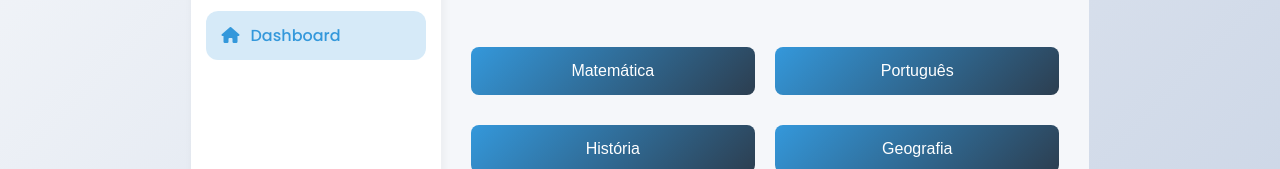
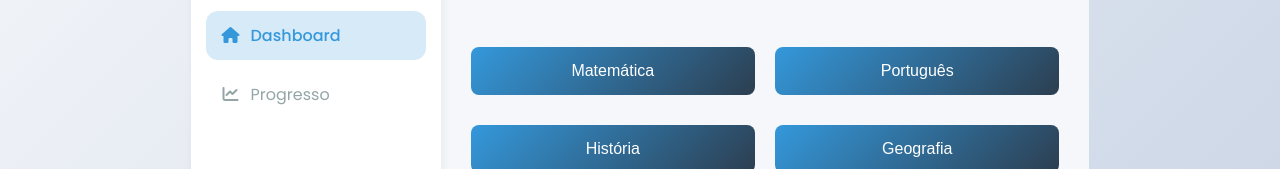
Before and after one commit to Virtus123/back-end-plataforma-educacional, a website: page dashboard.html in a window 1280 px wide. Shown: the part 247-416 px from the top of the page. Drawn offline with Linux system fonts and the light colour scheme; no server answers; sample sign-in values are in the browser's storage.

Commit message:
Update dashboard.html

```diff
--- a/dashboard.html
+++ b/dashboard.html
@@ -22,6 +22,10 @@
                 <a href="dashboard.html" class="nav-link active">
                     <i class="fas fa-home"></i>
                     <span>Dashboard</span>
+                </a>
+                <a href="progress.html" class="nav-link">
+                    <i class="fas fa-chart-line"></i>
+                    <span>Progresso</span>
                 </a>
             </nav>
         </aside>
```
